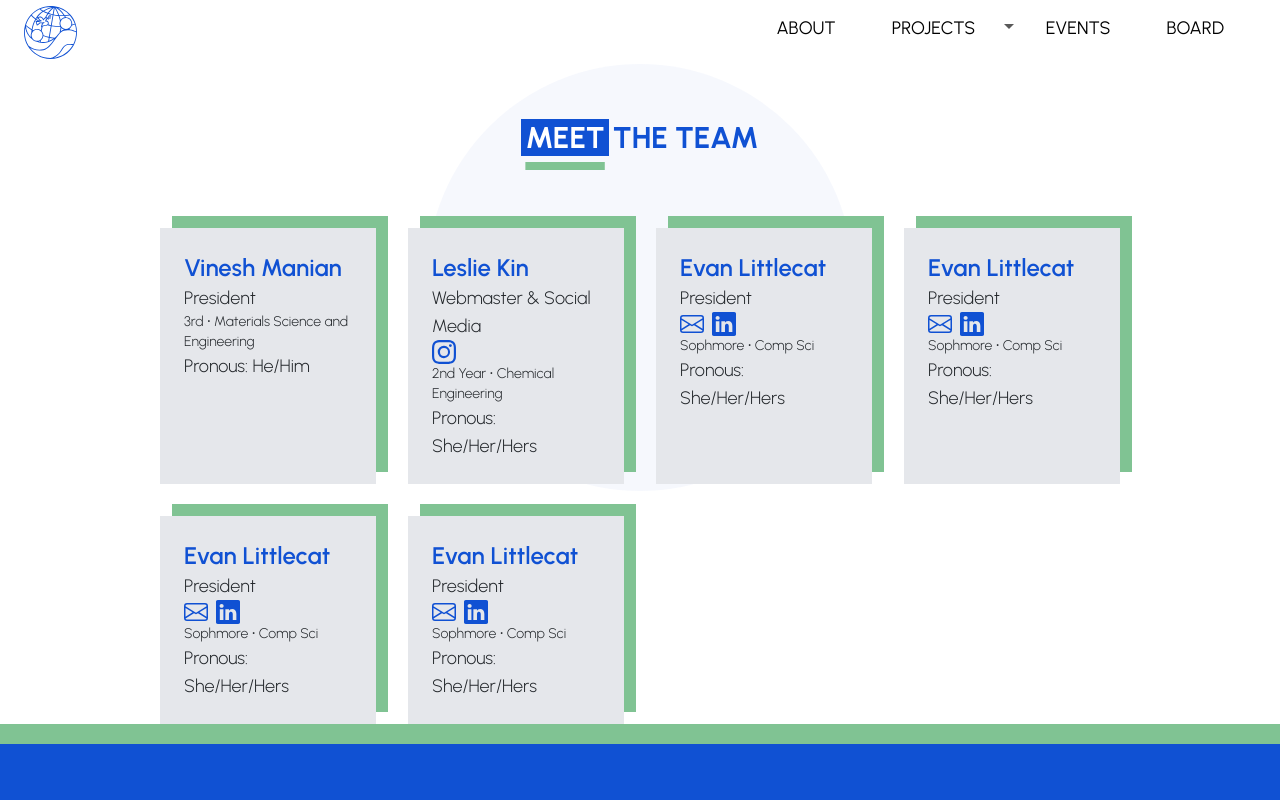
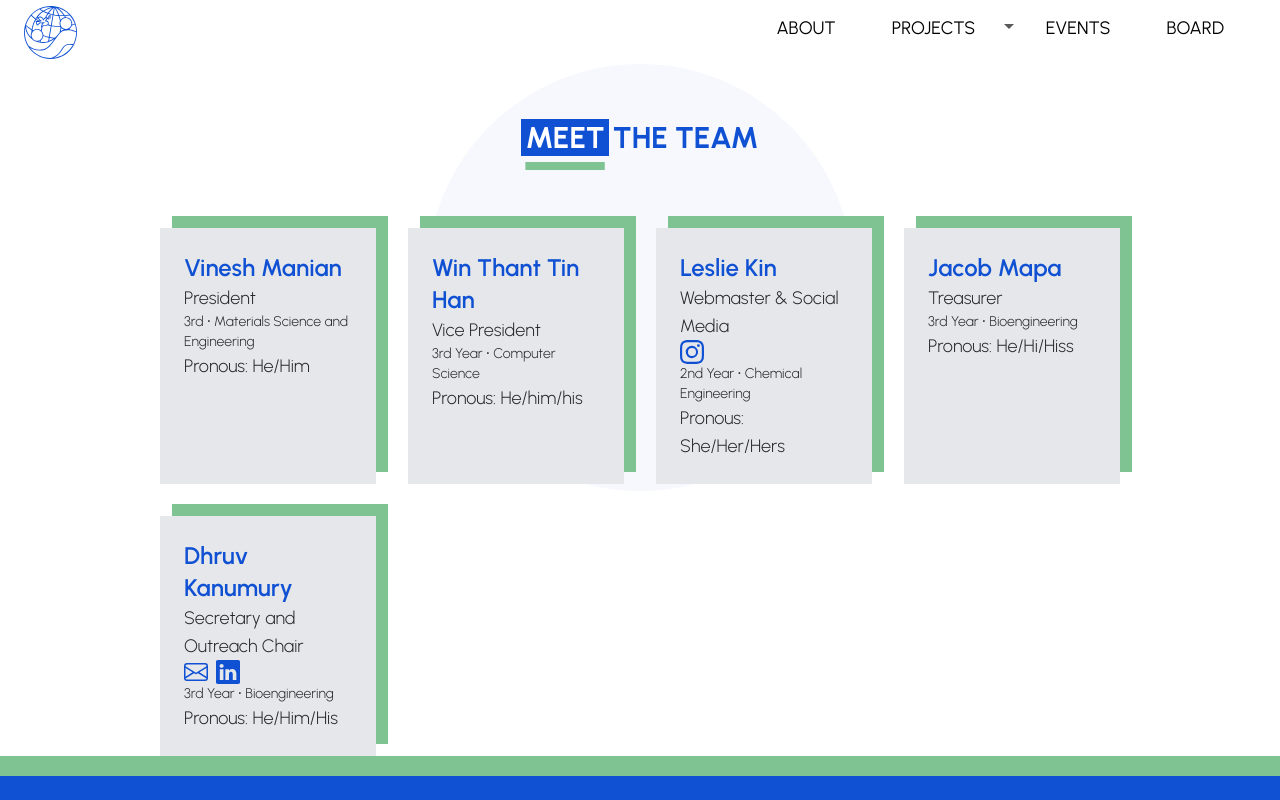
Before and after one commit to acm-ucr/ewb-website, a Next.js app: page /board in a window 1280 px wide. Shown: the top 800 px of the page. Built offline with nearby package versions, Linux system fonts and the light colour scheme.

Commit message:
add baord'

```diff
--- a/src/data/mockBoard.js
+++ b/src/data/mockBoard.js
@@ -6,6 +6,14 @@ export const BOARD = [
     grade: "3rd ",
     major: "Materials Science and Engineering ",
     pronouns: "He/Him",
+  },
+  {
+    name: "Win Thant Tin Han",
+    position: "Vice President",
+    links: {},
+    grade: "3rd Year",
+    major: "Computer Science",
+    pronouns: "He/him/his",
   },
   {
     name: "Leslie Kin",
@@ -18,47 +26,22 @@ export const BOARD = [
     pronouns: "She/Her/Hers",
   },
   {
-    name: "Evan Littlecat",
-    position: "President",
+    name: "Jacob Mapa",
+    position: "Treasurer",
+    links: {},
+    grade: "3rd Year",
+    major: "Bioengineering",
+    pronouns: "He/Hi/Hiss",
+  },
+  {
+    name: "Dhruv Kanumury ",
+    position: "Secretary and Outreach Chair",
     links: {
       email: "mailto:email@gmail.com",
       linkedin: "mailto:email@gmail.com",
     },
-    grade: "Sophmore",
-    major: "Comp Sci",
-    pronouns: "She/Her/Hers",
-  },
-  {
-    name: "Evan Littlecat",
-    position: "President",
-    links: {
-      email: "mailto:email@gmail.com",
-      linkedin: "mailto:email@gmail.com",
-    },
-    grade: "Sophmore",
-    major: "Comp Sci",
-    pronouns: "She/Her/Hers",
-  },
-  {
-    name: "Evan Littlecat",
-    position: "President",
-    links: {
-      email: "mailto:email@gmail.com",
-      linkedin: "mailto:email@gmail.com",
-    },
-    grade: "Sophmore",
-    major: "Comp Sci",
-    pronouns: "She/Her/Hers",
-  },
-  {
-    name: "Evan Littlecat",
-    position: "President",
-    links: {
-      email: "mailto:email@gmail.com",
-      linkedin: "mailto:email@gmail.com",
-    },
-    grade: "Sophmore",
-    major: "Comp Sci",
-    pronouns: "She/Her/Hers",
+    grade: "3rd Year ",
+    major: "Bioengineering",
+    pronouns: "He/Him/His",
   },
 ];
```
